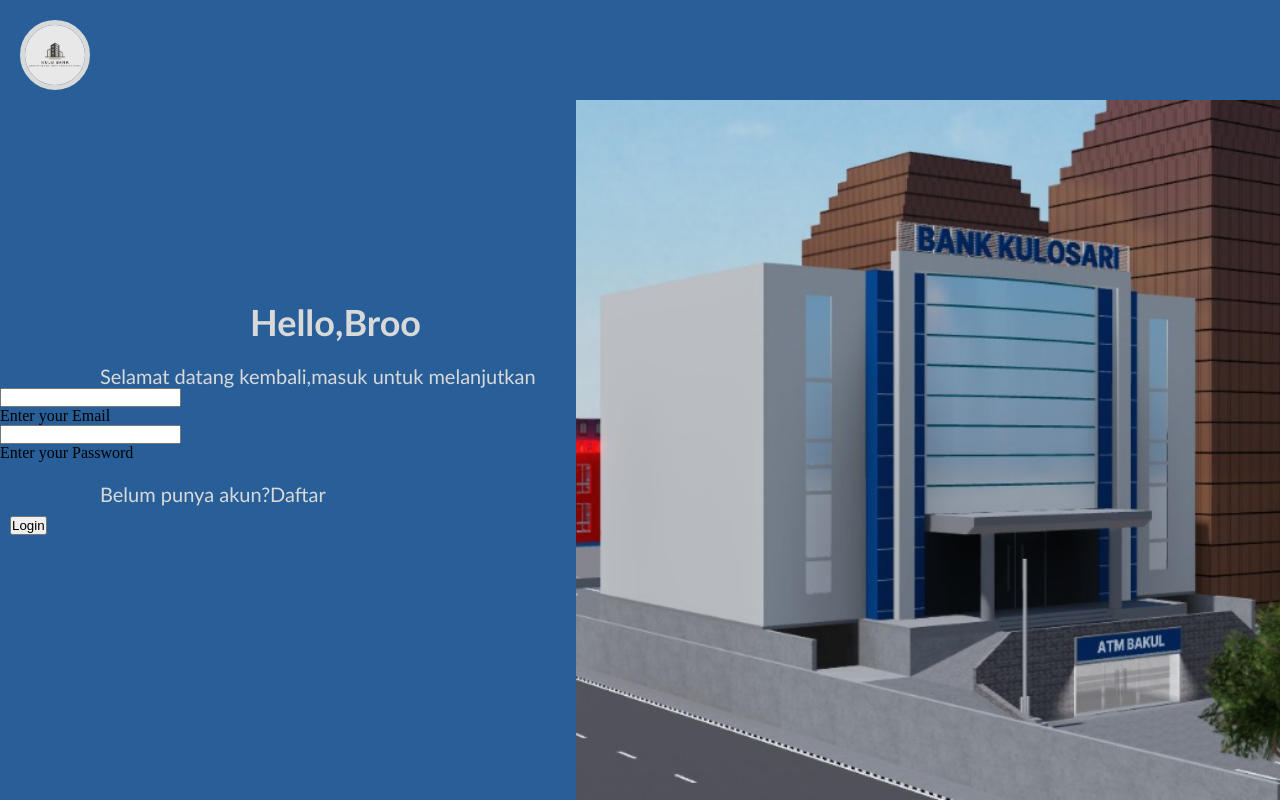
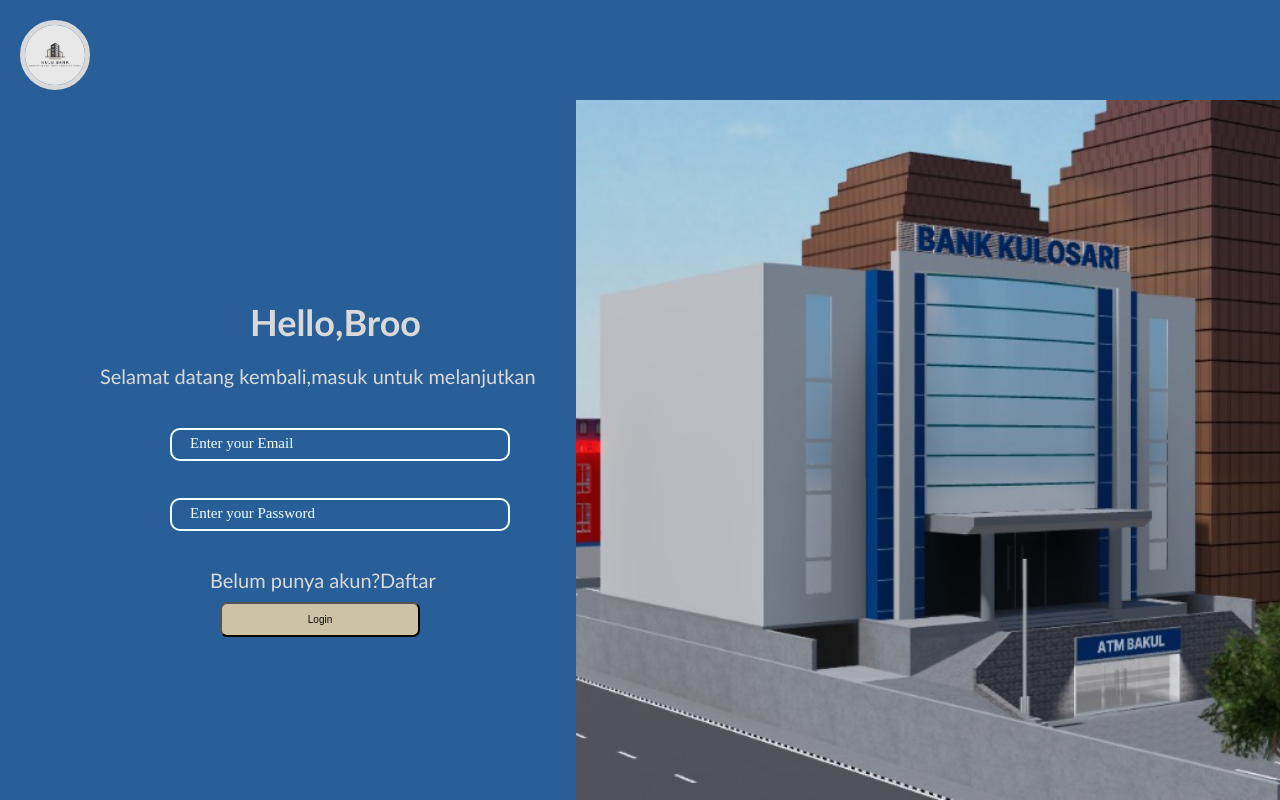
Before and after one commit to purplerez/Bank-Kulosari, a PHP site: page /login.html in a window 1280 px wide. Run offline with PHP 8.4, Linux system fonts and the light colour scheme.

Commit message:
add:style

```diff
--- a/style.css
+++ b/style.css
@@ -62,6 +62,7 @@ p{
 
 }
 .input{
+
     margin-left: 225px;
     margin-top: 30px;
     display: block;
@@ -72,29 +73,59 @@ p{
     margin-bottom: 60px;
 }
 
-.first {
-    margin-bottom: 10px;
-
-
+.container{
+    margin: 40px 170px;
+    width: 680px;
+    font-size: 10px;
 
 }
-.proses{
-    margin-left: -120px;
-    margin-top: 55px;
-    font-size: 36px;
-}
-
-.first input {
-    padding: 10px;
-    border-radius: 5px;
-
+.entryarea{
+    position: relative;
+    line-height: 30px;
+    height: 30px;
 
 }
-.second input{
+input{
+    position: absolute;
+    width: 50%;
+    outline: none;
+    font-size: 25px;
+    padding: 0 20px;
+    border-radius: 10px;
+    border: 2px solid #f0ffff;
+    background: transparent;
+    transition: 0.1s ease;
+    z-index: 1111;
+    line-height: 20px;
+}
+.labelline{
+    position: absolute;
+    font-size: 15px;
+    color: #f0ffff;
+    padding: 0 10px;
+    margin: 0 10px;
+    background-color: #295F98;
+    transition: 0.2s ease;
+}
+input:focus + .labelline,
+input:valid + .labelline{
+    color: rgb(255, 255, 255);
+    height: 25px;
+    line-height: 25px;
+    transform: translate(-15px, -16px) scale(0.88);
+    z-index: 1111;
+}
+.login button{
     padding: 10px;
-    border-radius: 5px;
+    font-size: 10px;
+    margin-left: 220px;
+    margin-top: 10px;
+    color: #070707;
+    width: 200px;
+    background-color: #CDC2A5;
+    border-radius: 7px;
+
 }
-.login{
-    padding: 10px;
-    border-radius: 5px;
+.daftar{
+    margin-left: 110px;
 }
```
